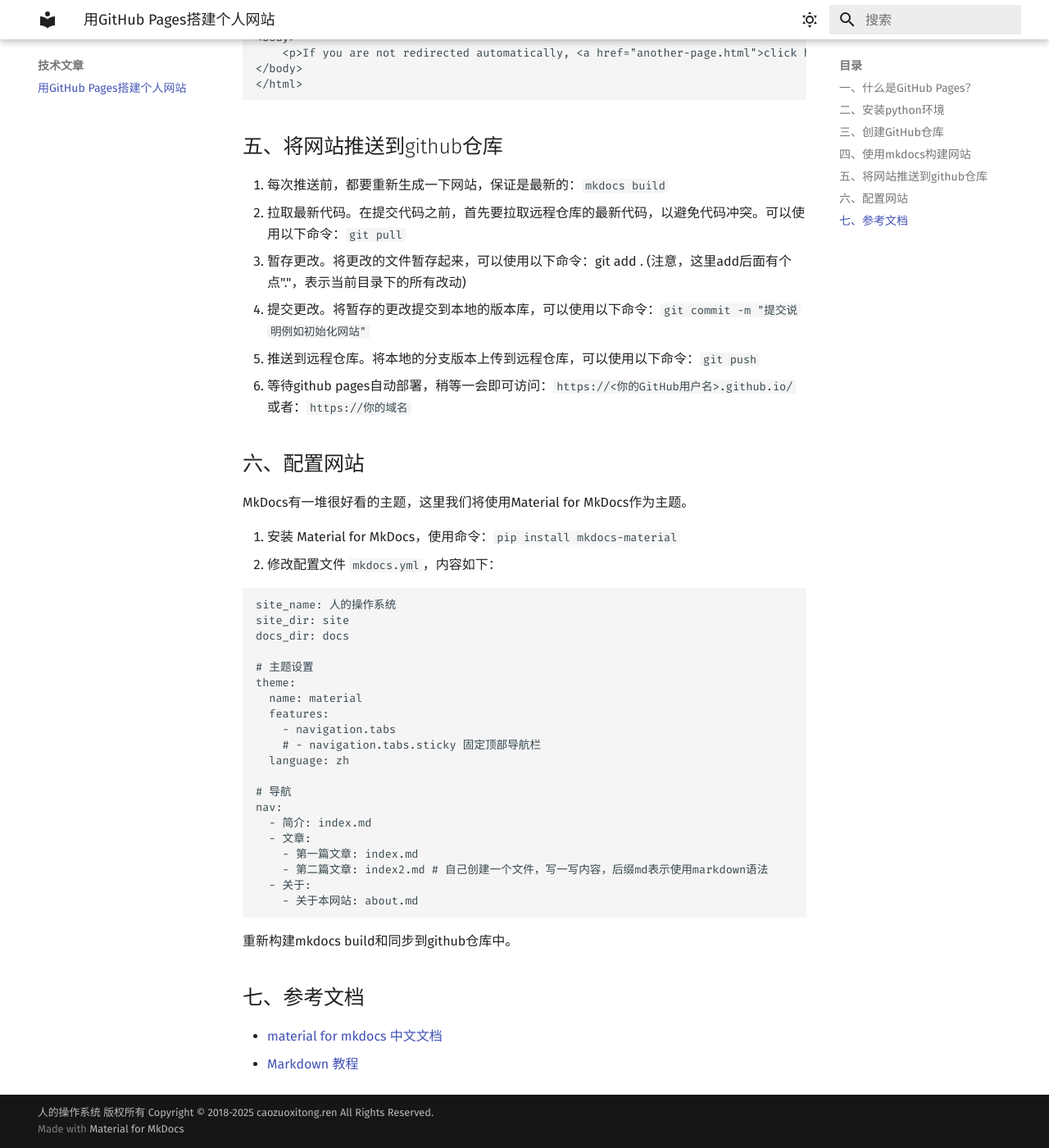
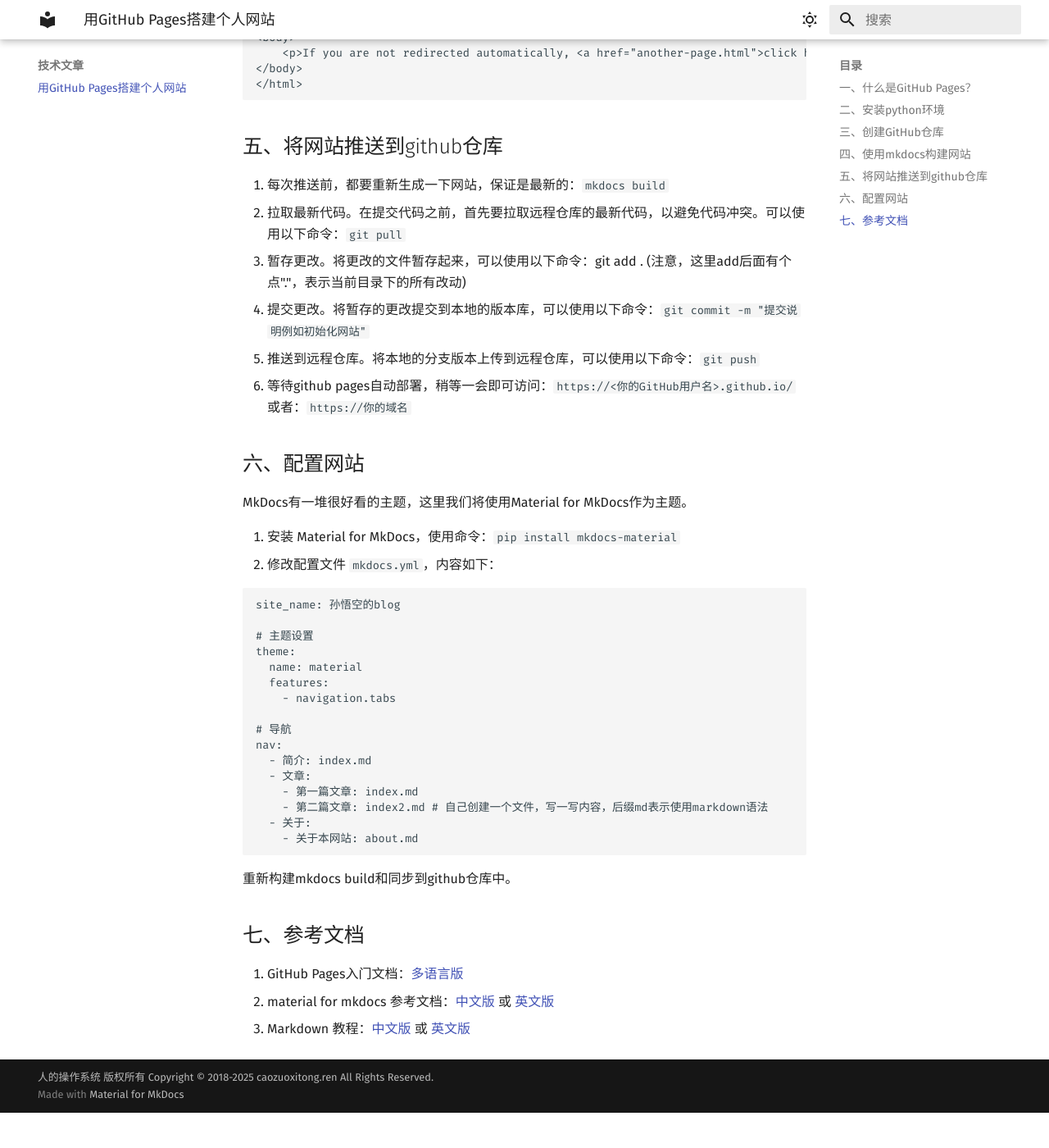
Before and after one commit to caozuoxitong-ren/caozuoxitong-ren.github.io, an MkDocs documentation site: the page built from docs/20250118-githubpages.md, in a window 1280 px wide and 1400 px high, scrolled down 2921 px. Shown: the whole window at 82% size. Built offline with MkDocs 1.6.1 and Material for MkDocs 9.7.7, drawn with Linux system fonts in a browser that asks for light colours; after the commit the page ends 4278 px from its top, so only the background shows below that.

Commit message:
update referrences

````diff
--- a/docs/20250118-githubpages.md
+++ b/docs/20250118-githubpages.md
@@ -98,17 +98,13 @@ MkDocs有一堆很好看的主题，这里我们将使用Material for MkDocs作
 2. 修改配置文件 `mkdocs.yml`，内容如下：
 
 ```
-site_name: 人的操作系统
-site_dir: site
-docs_dir: docs
+site_name: 孙悟空的blog
 
 # 主题设置
 theme:
   name: material
   features:
     - navigation.tabs
-    # - navigation.tabs.sticky 固定顶部导航栏
-  language: zh
 
 # 导航
 nav:
@@ -123,5 +119,6 @@ nav:
 重新构建mkdocs build和同步到github仓库中。
 
 ## 七、参考文档
-- [material for mkdocs 中文文档](http://mkdoc-material.llango.com/)
-- [Markdown 教程](https://markdown.com.cn/)
+1. GitHub Pages入门文档：[多语言版](https://pages.github.com/)
+2. material for mkdocs 参考文档：[中文版](http://mkdoc-material.llango.com/) 或 [英文版](https://squidfunk.github.io/mkdocs-material/)
+3. Markdown 教程：[中文版](https://markdown.com.cn/) 或 [英文版](https://www.markdownguide.org/)
````
Also changed, not shown: site/20250118-githubpages/index.html, site/search/search_index.json.
